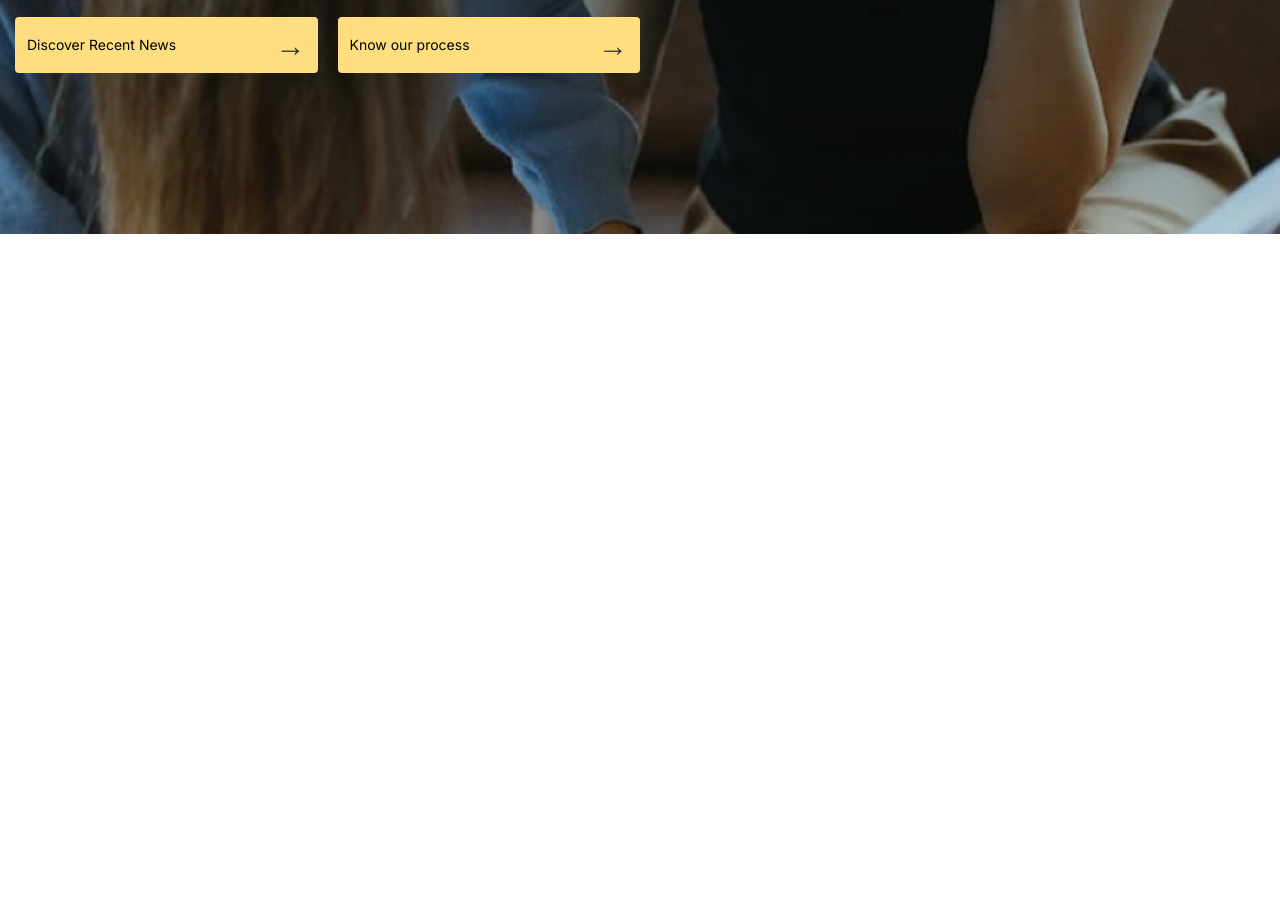
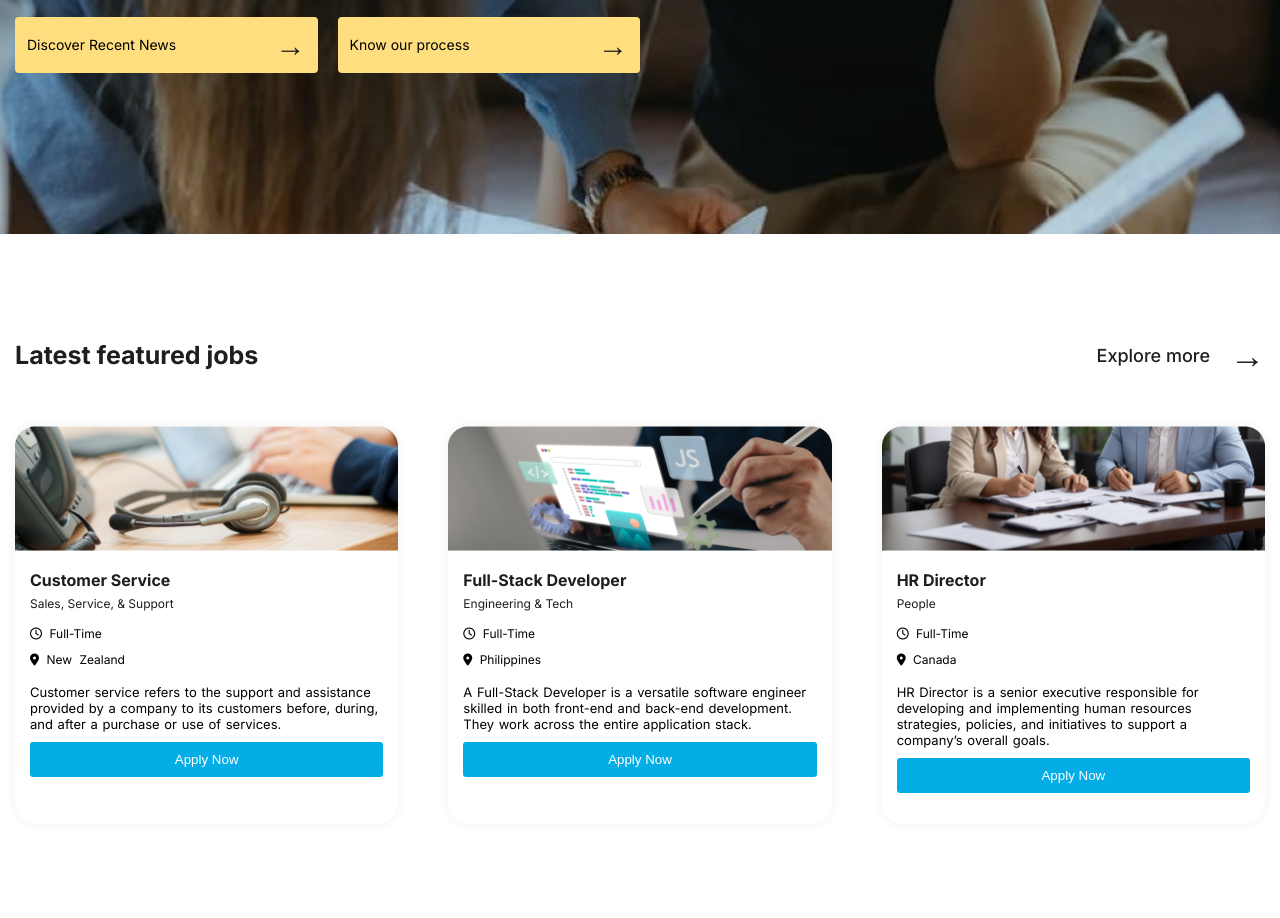
Before and after one commit to anikmondol/Job-Portal-JS, a plain HTML site: page index.html in a window 1280 px wide. Shown: the part 486-1404 px from the top of the page. Before the commit the page ends 800 px from the top, so only its background shows below. Drawn offline with nearby package versions, Linux system fonts and the light colour scheme.

Commit message:
Job-Portal featured jobs desing done

```diff
--- a/css/index.css
+++ b/css/index.css
@@ -5,7 +5,7 @@
     --font-main: "Inter", sans-serif;
     --color-primary: #04ADE6;
     --color-dark-1: #000000;
-    --color-dark-2: #333333;
+    --text-color: #1E1E1E;
     --color-withe-1: #ffffff;
     --color-withe-2: #f5f5f5;
     --color-yellow: #FFDE7F;
@@ -42,6 +42,9 @@ ul {
     padding: 0rem 1.5rem;
 }
 
+.section{
+    margin: 10rem 0rem;
+}
 
 /* header */
 
@@ -90,7 +93,7 @@ ul {
    background-color: var(--color-primary);
    padding: 1rem 3rem;
    border-radius: 0.3rem;
-   color: var(--color-dark-2);
+   color: var(--text-color);
 }
 
 .nav_btn {
@@ -98,7 +101,7 @@ ul {
     background-color: var(--color-withe-1);
     background-color: var(--color-yellow);
     text-decoration: none;
-    color: var(--color-dark-2);
+    color: var(--text-color);
     font-weight: 600;
     border-radius: 0.3rem;
     margin-left: 2rem;
@@ -141,7 +144,7 @@ ul {
 .header_select{
     border: none;
     outline: none;
-    border-bottom: 0.1rem solid var(--color-dark-2);
+    border-bottom: 0.1rem solid var(--text-color);
 }
 
 .header_btn{
@@ -149,7 +152,7 @@ ul {
    color: var(--color-withe-1) !important;
     background-color: var(--color-primary);
     text-decoration: none;
-    color: var(--color-dark-2);
+    color: var(--text-color);
     font-weight: 600;
     border-radius: 0.3rem;
     border: none;
@@ -158,7 +161,7 @@ ul {
 }
 
 .header_btn:hover{
-  background-color: var(--color-dark-2);
+  background-color: var(--text-color);
   color: var(--color-primary) !important;
 }
 
@@ -171,7 +174,7 @@ ul {
 
 .header_form_title{
     font-size: 2.2rem;
-    color: var(--color-dark-2);
+    color: var(--text-color);
 }
 
 .header_tag{
@@ -188,5 +191,106 @@ ul {
 .header_tag .arrow{
    font-size: 3rem;
    font-weight: 100;
-   color: var(--color-dark-2);
+   color: var(--text-color);
 }
+
+/* featured jobs */
+
+.section_cart_container{
+    display: grid;
+    grid-template-columns: repeat(3, 1fr);
+    justify-content: space-between;
+    gap: 5rem;
+    margin-top: 5rem;
+}
+
+.section_header{
+    display: flex;
+    align-items: center;
+    justify-content: space-between;
+}
+
+.section_header_title{
+    font-size: 2.5rem;
+    color: var(--text-color);
+}
+
+.section_header_link{
+    text-decoration: none;
+    color: var(--text-color);
+    font-size: 1.8rem;
+    font-weight: 500;
+    display: flex;
+    align-items: center;
+    gap: 2rem;
+}
+
+.section_header_link .arrow{
+    font-size: 3.5rem;
+    font-weight: 100;
+    color: var(--text-color);
+}
+
+.cart{
+    box-shadow: 0rem 0rem 1rem 0.2rem var(--color-withe-2);
+    border-radius: 2.2rem;
+}
+
+.cart_top img{
+    width: 100%;
+    object-fit: cover;
+}
+
+.cart_body{
+    padding: 1.5rem;
+    margin-bottom: 1rem;
+}
+
+.cart_body *{
+   margin-bottom: 0.6rem;
+}
+
+.cart_title{
+    font-size: 1.6rem;
+    color: var(--text-color);
+}
+
+.cart_p{
+    color: var(--text-color);
+    font-size: 1.2rem;
+}
+
+.cart_icons{
+    display: flex;
+    flex-direction: column;
+    gap: 0rem;
+    margin-top: 1.5rem;
+}
+
+.cart_icons span{
+    font-size: 1.2rem;
+    word-spacing: 0.4rem;
+}
+
+.cart_des{
+    font-size: 1.3rem;
+    margin-bottom: 1rem;
+    word-spacing: 0.1rem;
+}
+
+.cart_button{
+    background-color: var(--color-primary);
+    border: none;
+    width: 100%;
+    padding: 1rem 0rem;
+    color: var(--color-withe-1);
+    border-radius: 0.3rem;
+    transition: 0.3s;
+}
+
+.cart_button:hover{
+    background-color: var(--color-yellow);
+    padding: 1rem 3rem;
+    border-radius: 0.3rem;
+    color: var(--text-color);
+}
--- a/index.html
+++ b/index.html
@@ -80,6 +80,79 @@
 
     <main>
 
+        <!-- featured jobs start -->
+
+        <section class="section">
+            <div class="container">
+                <div class="section_header">
+                    <h2 class="section_header_title">Latest featured jobs</h2>
+                    <a href="#" class="section_header_link"><span>Explore more</span>
+                        <span class="arrow">&rarr;</span></a>
+                </div>
+                <div class="section_cart_container">
+                    <div class="cart">
+                        <div class="cart_top">
+                            <img src="image/cart/Rectangle-3.png" alt="">
+                        </div>
+                        <div class="cart_body">
+                            <h4 class="cart_title">
+                                Customer Service
+                            </h4>
+                            <p class="cart_p">
+                                Sales, Service, & Support
+                            </p>
+                            <div class="cart_icons">
+                                <span> <i class="fa-regular fa-clock"></i> Full-Time</span>
+                                <span> <i class="fa-solid fa-location-dot"></i> New Zealand</span>
+                            </div>
+                            <p class="cart_des">Customer service refers to the support and assistance provided by a company to its customers before, during, and after a purchase or use of services.</p>
+                            <button class="cart_button">Apply Now</button>
+                        </div>
+                    </div>
+                    <div class="cart">
+                        <div class="cart_top">
+                            <img src="image/cart/Rectangle-2.png" alt="">
+                        </div>
+                        <div class="cart_body">
+                            <h4 class="cart_title">
+                                Full-Stack Developer
+                            </h4>
+                            <p class="cart_p">
+                                Engineering & Tech
+                            </p>
+                            <div class="cart_icons">
+                                <span> <i class="fa-regular fa-clock"></i> Full-Time</span>
+                                <span> <i class="fa-solid fa-location-dot"></i> Philippines </span>
+                            </div>
+                            <p class="cart_des">A Full-Stack Developer is a versatile software engineer skilled in both front-end and back-end development. They work across the entire application stack.</p>
+                            <button class="cart_button">Apply Now</button>
+                        </div>
+                    </div>
+                    <div class="cart">
+                        <div class="cart_top">
+                            <img src="image/cart/Rectangle-1.png" alt="">
+                        </div>
+                        <div class="cart_body">
+                            <h4 class="cart_title">
+                                HR Director
+                            </h4>
+                            <p class="cart_p">
+                                People
+                            </p>
+                            <div class="cart_icons">
+                                <span> <i class="fa-regular fa-clock"></i> Full-Time</span>
+                                <span> <i class="fa-solid fa-location-dot"></i> Canada</span>
+                            </div>
+                            <p class="cart_des">HR Director is a senior executive responsible for developing and implementing human resources strategies, policies, and initiatives to support a company’s overall goals.</p>
+                            <button class="cart_button">Apply Now</button>
+                        </div>
+                    </div>
+                </div>
+            </div>
+        </section>
+
+        <!-- featured jobs end -->
+
     </main>
 
     <footer>
```
Also changed, not shown: image/cart/Rectangle-1.png (added), image/cart/Rectangle-2.png (added), image/cart/Rectangle-3.png (added). Lines whose indentation alone changed are shown as unchanged.
